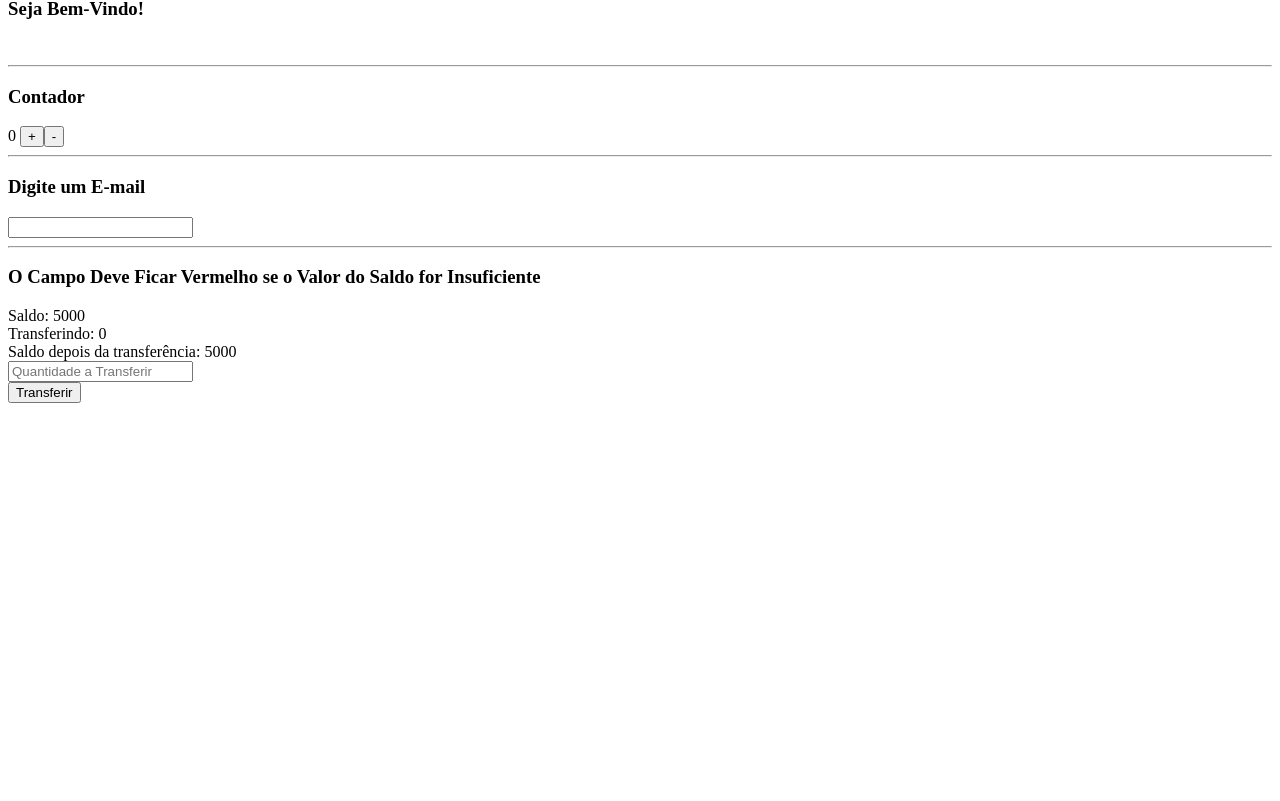
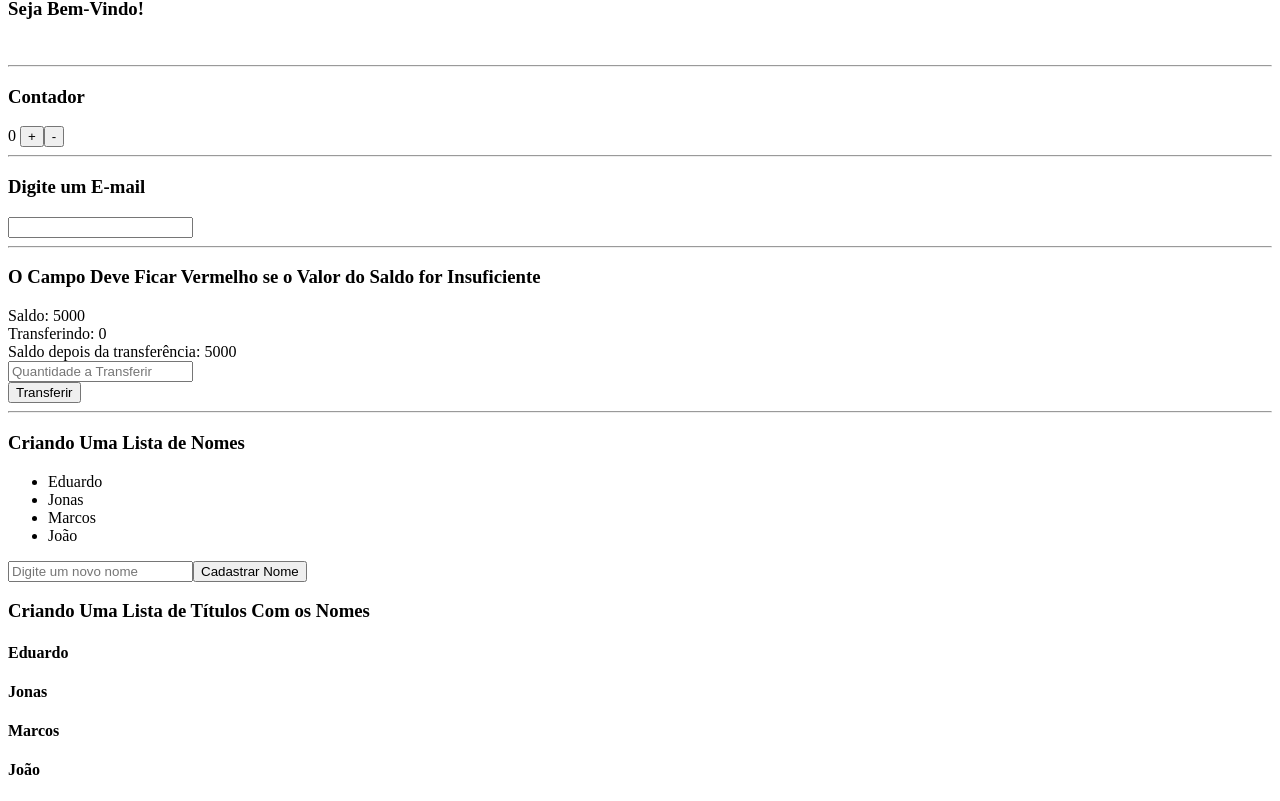
Before and after one commit to AsrielDreemurrGM/VueJS_TodoList_App, a Vue app in the folder vue-project/: page / in a window 1280 px wide. Shown: the part 862-1663 px from the top of the page. Before the commit the page ends 1273 px from the top, so only its background shows below. Built offline with nearby package versions, Linux system fonts and the light colour scheme.

Commit message:
Visto Sobre Criação de Listas no VueJS (V-for)
- Comentários no Arquivo Vue;

```diff
--- a/vue-project/src/App.vue
+++ b/vue-project/src/App.vue
@@ -36,6 +36,8 @@ const estados = reactive({
   email: '',
   saldo: 5000,
   transferindo: 0,
+  nomes: ['Eduardo', 'Jonas', 'Marcos','João'],
+  nomeAInserir: '',
 })
 
 function aumentarContador() {
@@ -62,6 +64,16 @@ function temSaldoSuficiente() {
   const {saldo, transferindo} = estados;
   return saldo >= transferindo;
 }
+
+// Trabalhando com Listas
+function cadastraNome() {
+  if (estados.nomeAInserir.length >= 3) {
+    estados.nomes.push(estados.nomeAInserir);
+  } else {
+    alert('O nome deve ser maior');
+  }
+}
+
 </script>
 
 <template>
@@ -162,6 +174,23 @@ Saldo depois da transferência: {{ mostraSaldoFuturo() }} <br>
 <br>
 <button v-if="temSaldoSuficiente()">Transferir</button>
 <span v-else>Valor Maior que o Saldo Disponível</span>
+
+<!-- Separando Conteúdo -->
+<br><hr>
+
+<!-- Trabalhando com Listas -->
+<!-- Utilizamos a Diretiva "v-for" -->
+<h3>Criando Uma Lista de Nomes</h3>
+  <ul>
+    <li v-for="nome in estados.nomes">
+      {{ nome }}
+    </li>
+  </ul>
+  <input @keyup="evento => estados.nomeAInserir = evento.target.value" type="text" placeholder="Digite um novo nome">
+  <button @click="cadastraNome()" type="button">Cadastrar Nome</button>
+<!-- O "v-for" Serve Para Qualquer Tag -->
+<h3>Criando Uma Lista de Títulos Com os Nomes</h3>
+  <h4 v-for="nome in estados.nomes"> {{ nome }}</h4>
 </template>
 
 <style scoped>
```
